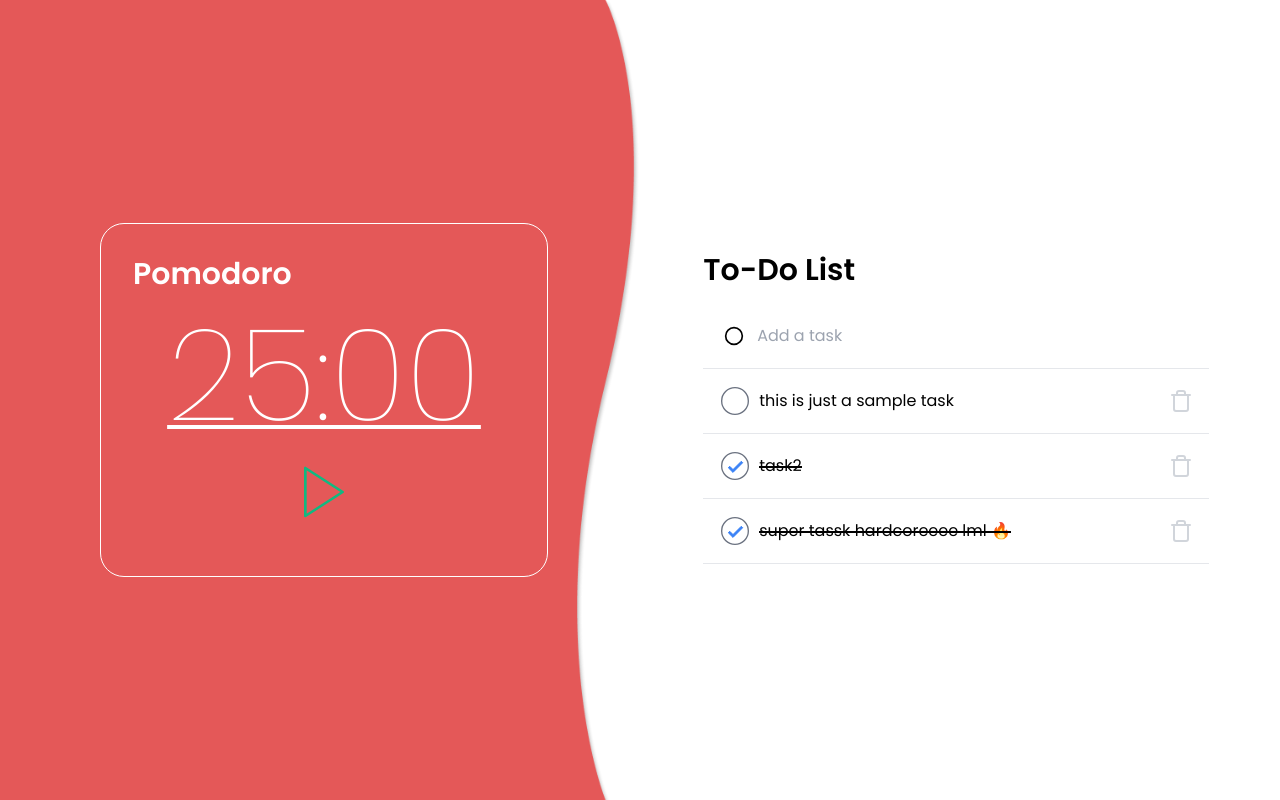
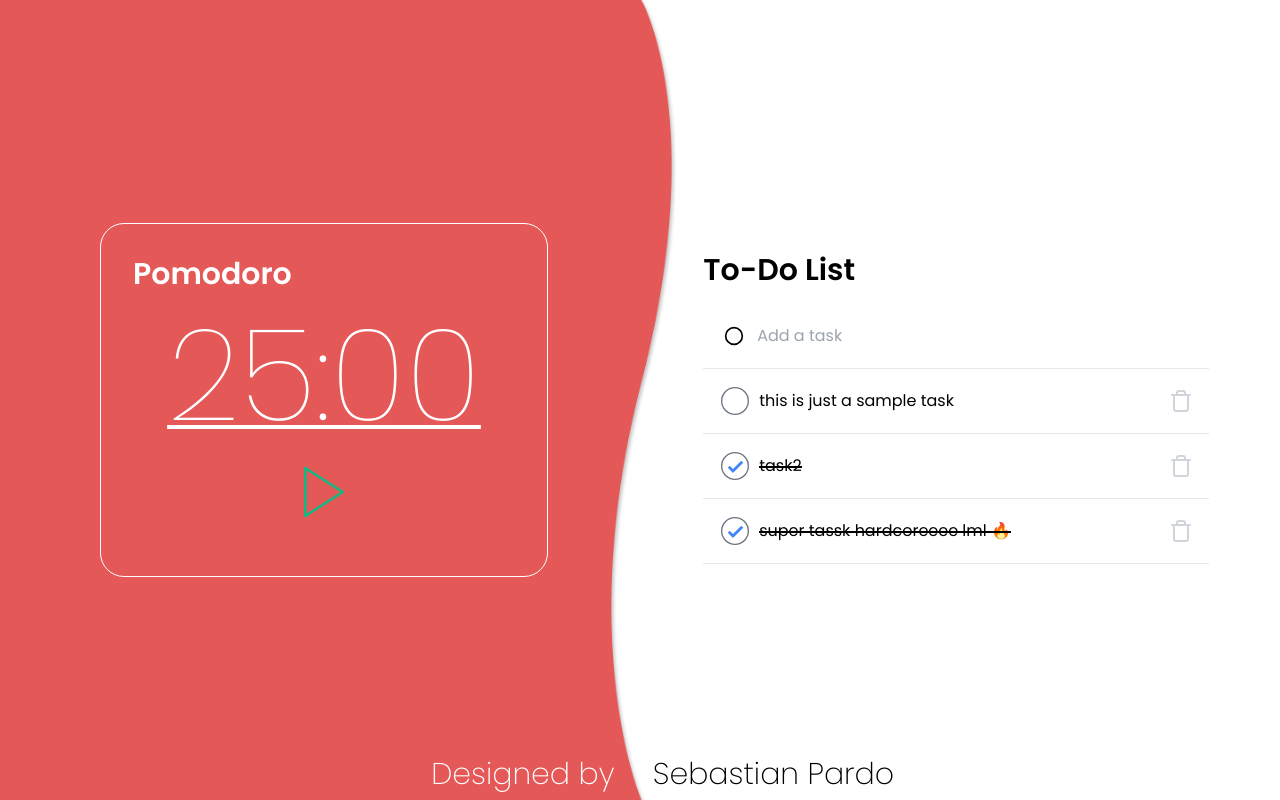
Before and after one commit to sa-pardo/todororo-ts, a React (Vite) app: page / in a window 1280 px wide. Built offline with nearby package versions, Linux system fonts and the light colour scheme.

Commit message:
adds credits

```diff
--- a/src/App.tsx
+++ b/src/App.tsx
@@ -42,13 +42,18 @@
         <img
           src={rectangle}
           alt="site background"
-          className="absolute left-0 top-0 h-screen w-1/2 z-[-10]"
+          className="absolute left-0 top-0 h-screen w-[53vw] z-[-10]"
         />
       ) : (
         <div className="absolute left-0 top-0 h-screen w-full bg-[#e45858] z-[-10]" />
       )}
       <div className="w-full md:w-1/2 h-screen flex items-center justify-center">
         <Pomodoro selectedTask={selectedTask} />
+        {mediaQuery && (
+          <span className="text-white text-3xl font-extralight right-[52%] bottom-[1%] absolute">
+            Designed by
+          </span>
+        )}
       </div>
       <div className="w-full md:w-1/2 h-screen flex md:items-center justify-center pt-4">
         <TaskList
@@ -58,7 +63,18 @@
           selectTask={selectTask}
           addTask={addTask}
         />
+        {mediaQuery && (
+          <span className="text-3xl font-extralight left-[51%] bottom-[1%] absolute">
+            Sebastian Pardo
+          </span>
+        )}
       </div>
+      {!mediaQuery && (
+        <div className="w-full flex justify-center pt-4">
+          <span className="text-[#e45858] mr-2">Designed by</span>
+          Sebastian Pardo
+        </div>
+      )}
     </div>
   );
 }
```
